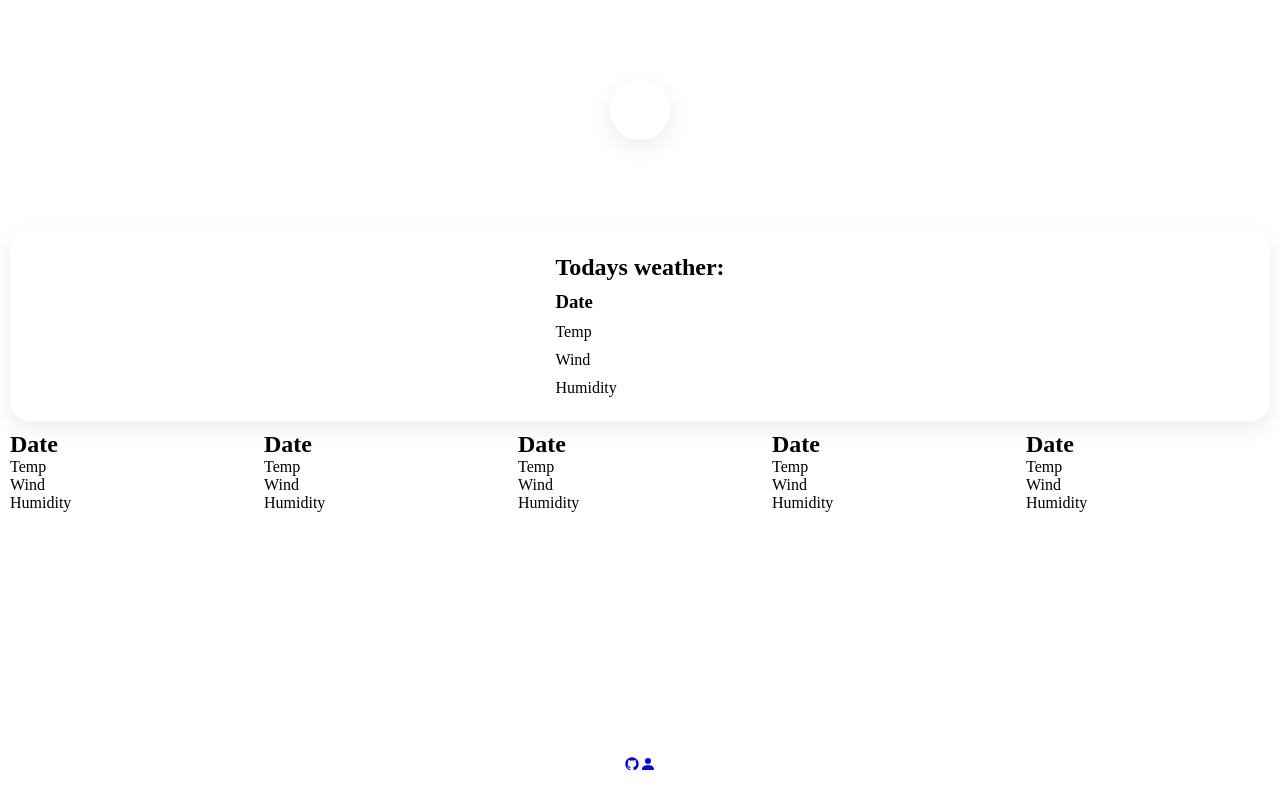
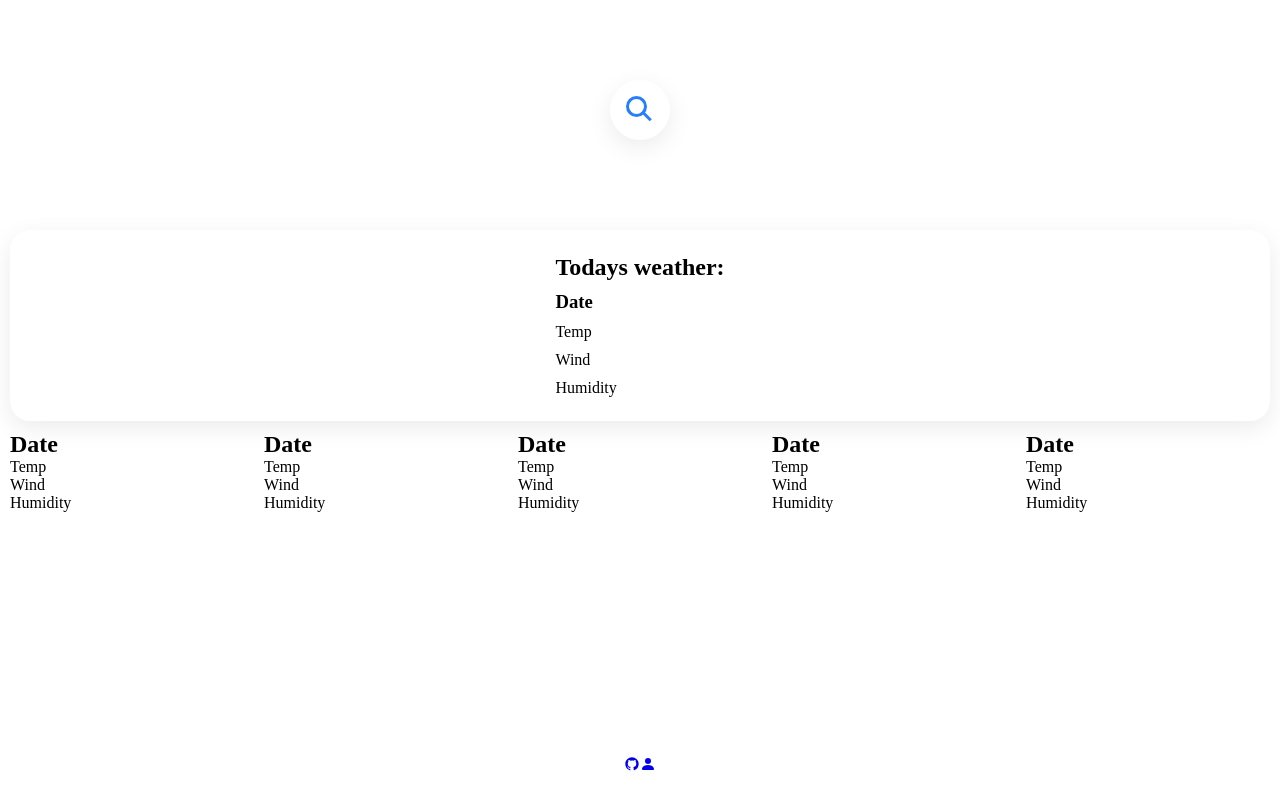
Before and after one commit to Apjuve/Elclima, a React (Create React App) app in the folder clima/: page / in a window 1280 px wide. Shown: the top 810 px of the page. Built offline with nearby package versions, Linux system fonts and the light colour scheme.

Commit message:
created search widget

```diff
--- a/clima/src/App.css
+++ b/clima/src/App.css
@@ -29,6 +29,39 @@ body {
   border-radius: 60px;
   transition: 0.5s;
   box-shadow: 0 7px 25px rgba(0, 0, 0, 0.08);
+}
+
+.search .icon {
+  position: absolute;
+  top: 0;
+  left: 0;
+  width: 60px;
+  height: 60px;
+  border-radius: 60px;
+  display: flex;
+  justify-content: center;
+  align-items: center;
+  z-index: 3;
+  cursor: pointer;
+}
+
+.search .icon::before {
+  content: "";
+  position: absolute;
+  width: 15px;
+  height: 15px;
+  border: 3px solid #287dfc;
+  border-radius: 50%;
+  transform: translate(-4px, -4px) rotate(315deg);
+}
+
+.search .icon::after {
+  content: "";
+  position: absolute;
+  width: 3px;
+  height: 12px;
+  background: #287dfc;
+  transform: translate(6px, 6px) rotate(315deg);
 }
 
 .weather-grid {
```
